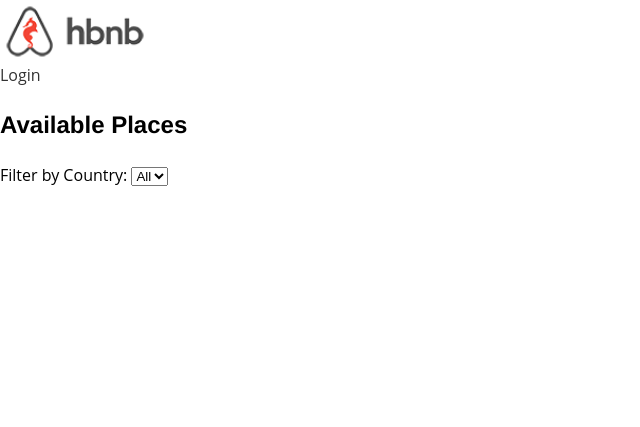
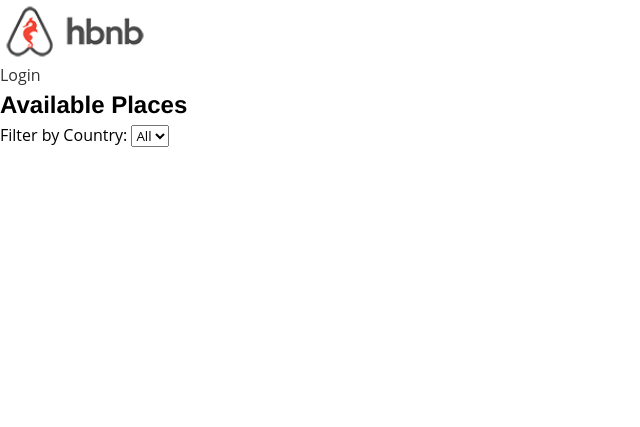
Before and after one commit to LS7710/holbertonschool-hbnb-client, a Flask app: template 03-frontend/templates/index.html in a window 1280 px wide. Shown: the top 427 px of the page, without its empty margins (0-640 px from the left). Run offline with Flask 3, Linux system fonts and the light colour scheme; the template is opened without the code that fills it, so the values that code supplies are empty.

Commit message:
More fixes to CSS

```diff
--- a/03-frontend/static/styles.css
+++ b/03-frontend/static/styles.css
@@ -1,61 +1,40 @@
-/* Root Variables */
 :root {
     --color-primary: #d73953;
     --color-black: #090909;
     --color-white: #ffffff;
-    --text-color: #333;
-    --header-padding: 30px;
-    --footer-padding: 20px;
-    --font-size-small: 14px;
-    --background-color: #38c0ca;
     --color-light-grey: #f3f3f3;
     --color-dark-grey: #353535;
+    --text-color: #333;
+    --background-color: #38c0ca;
+
     --font-family-base: "Open Sans", "Helvetica Neue", Helvetica, Arial, sans-serif;
     --font-family-title: "Raleway", "Helvetica Neue", Helvetica, Arial, sans-serif;
+    --font-size-small: 1.2rem;
     --font-size-medium: 1.6rem;
     --font-size-large: 1.8rem;
     --font-size-x-large: 2.3rem;
     --font-size-xx-large: 4.8rem;
+
     --font-weight-regular: 400;
     --font-weight-bold: 700;
+
     --line-height-small: 1.2;
     --line-height-base: 1.5;
     --line-height-big: 1.8;
-    --section-header-align: center;
-    --section-tagline-transform: uppercase;
-    --section-title-margin: 0;
-    --section-title-color: var(--color-black);
-    --section-padding: 5rem 0;
-    --section-header-padding: 0 0 3rem;
-    --section-body-padding: 0 0 3rem;
-    --section-footer-padding: 3rem 0 0;
-    --section-footer-align: center;
+
+    --header-padding: 4rem 0 0;
     --footer-padding: 5rem 0 1rem;
-    --nav-item-font-family: var(--font-family-title);
-    --nav-item-font-weight: var(--font-weight-bold);
-    --nav-item-font-size: var(--font-size-medium);
-    --nav-item-letter-spacing: 0.04rem;
-    --nav-item-display: inline-block;
-    --nav-item-margin: 0 0 3rem 0;
-    --nav-item-link-hover: var(--color-white);
-    --section-tagline-margin: 0;
-    --button-display: inline-block;
-    --button-padding: 1.5rem 3rem;
-    --button-border: 0.2rem solid var(--color-primary);
-    --button-color: var(--color-black);
-    --button-text-decoration: none;
-    --button-font-size: var(--font-size-large);
-    --button-hover-color: var(--color-white);
-    --button-hover-text-decoration: none;
-    --button-hover-background: var(--color-primary);
-    --header-padding: 4rem 0 0;
+
     --transition-duration: .3s;
     --transition-cubic-bezier: cubic-bezier(0.17, 0.67, 0, 1.01);
   }
 
-  /* Universal Styles */
+  /* Universal box sizing rule */
   *, *::before, *::after {
     box-sizing: border-box;
+    margin: 0;
+    padding: 0;
+    font-family: var(--font-family-base);
   }
 
   html {
@@ -334,22 +284,92 @@
     border-radius: 8px;
   }
 
-  /* Section */
-  .header {
-    padding: var(--header-padding);
+  /* Sections */
+  .section {
+    padding: 5rem 0;
   }
 
-  .section {
-    padding: var(--section-padding);
-  }
-
-  .section-header {
-    text-align: var(--section-header-align);
-    padding: var(--section-header-padding);
+  .section-header, .section-footer {
+    text-align: center;
+    padding-bottom: 3rem;
   }
 
   .section-body {
-    padding: var(--section-body-padding);
+    padding-bottom: 3rem;
   }
 
-  .section-footer
+  .section-title {
+    font-family: var(--font-family-title);
+    font-size: var(--font-size-xx-large);
+    font-weight: var(--font-weight-bold);
+    margin: 0;
+    color: var(--color-black);
+  }
+
+  .section-tagline {
+    color: var(--color-primary);
+    font-family: var(--font-family-title);
+    text-transform: uppercase;
+    font-weight: var(--font-weight-bold);
+    margin: 0;
+  }
+
+  .section-hero {
+    background-size: 90rem auto;
+    margin-bottom: 5rem;
+  }
+
+  .section-inner {
+    padding: 10rem 40rem 2rem 0;
+  }
+
+  .container {
+    width: 960px;
+    margin: 0 auto;
+  }
+
+  /* Navigation */
+  .navbar-menu {
+    float: right;
+  }
+
+  .nav {
+    list-style: none;
+    text-align: center;
+  }
+
+  .nav .nav-item {
+    font-family: var(--font-family-title);
+    font-weight: var(--font-weight-bold);
+    font-size: var(--font-size-medium);
+    letter-spacing: 0.04rem;
+    display: inline-block;
+    margin: 0 0 3rem 0;
+  }
+
+  .nav .nav-link {
+    display: block;
+    padding: 0.5rem 1rem;
+  }
+
+  .nav .nav-link:hover {
+    color: var(--color-white);
+  }
+
+  /* Utility */
+  ul.row {
+    list-style: none;
+  }
+
+  [class^="col-"] {
+    float: left;
+    padding: 0.5rem;
+  }
+
+  .col-1-3 {
+    width: 33.33%;
+  }
+
+  .col-1-2 {
+    width: 50%;
+  }
```
Also changed, not shown: other parts of 03-frontend/static/styles.css (+12 -41 lines).
